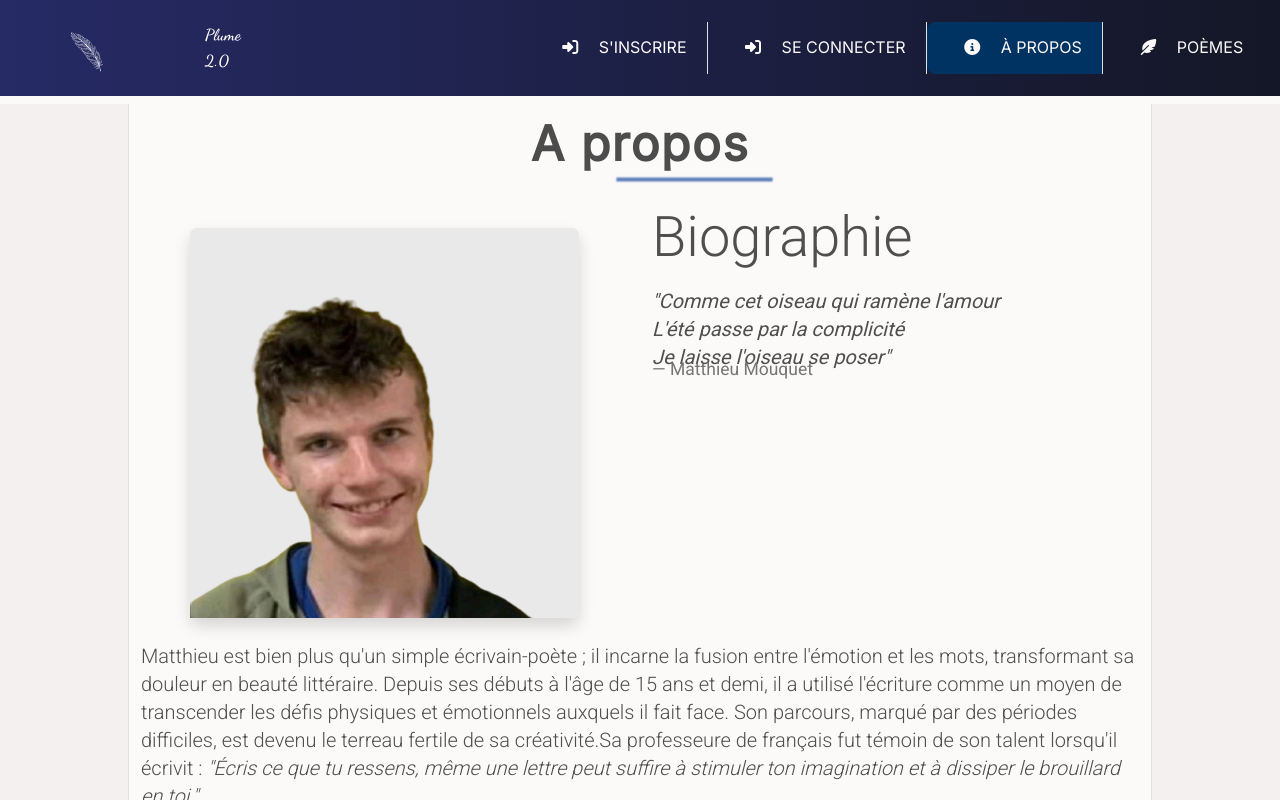
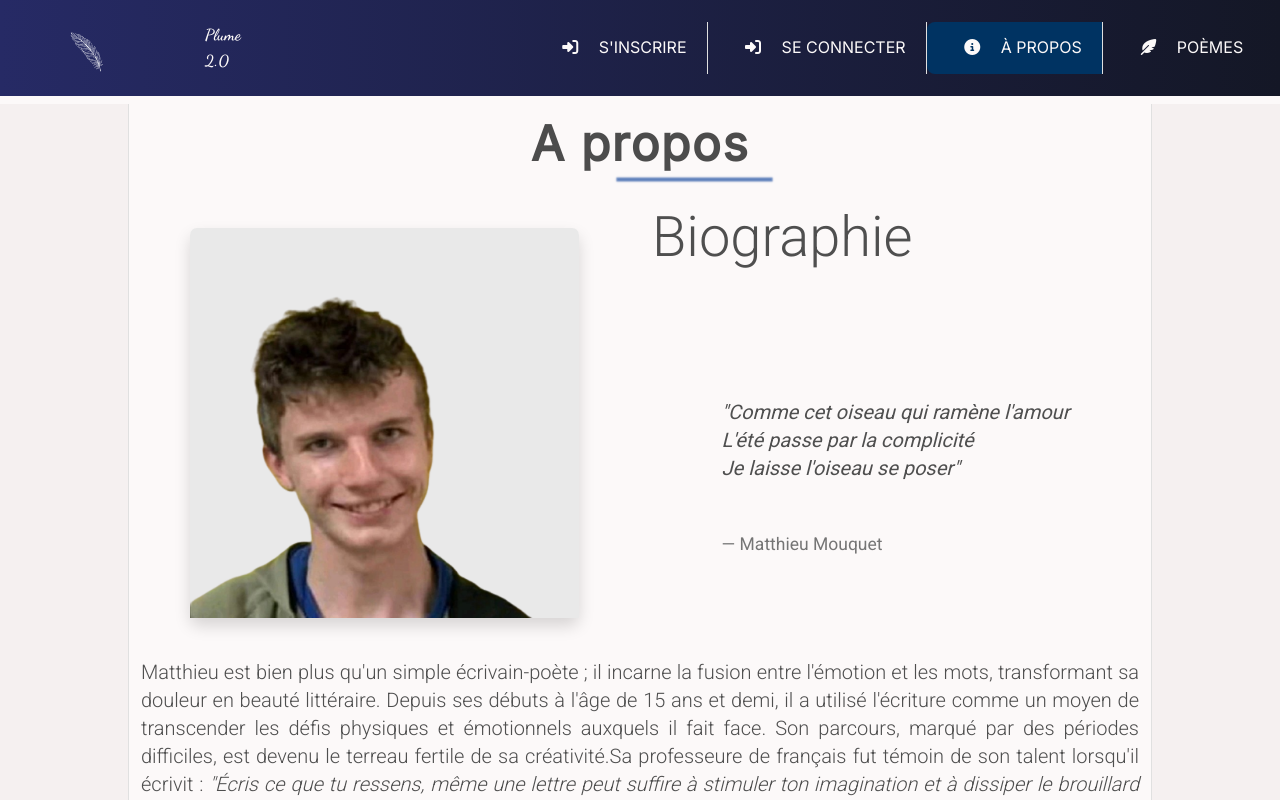
Before and after one commit to GaspardPierre/Plume2.0, a React (Vite) app in the folder front/: page /about in a window 1280 px wide. Shown: the top 800 px of the page. Built offline with nearby package versions, Linux system fonts and the light colour scheme.

Commit message:
add search by title on ra

```diff
--- /dev/null
+++ b/front/src/Admin/Comments/CommentShow.jsx
@@ -0,0 +1,24 @@
+import * as React from 'react';
+import {
+    Show,
+    SimpleShowLayout,
+    TextField,
+    RichTextField,
+    DateField,
+    ArrayField,
+    SingleFieldList,
+    ChipField,
+    ImageField
+} from 'react-admin';
+
+export const CommentShow = (props) => (
+    <Show {...props}>
+        <SimpleShowLayout>
+            <TextField source="content" />
+            <TextField source="work_id" />
+
+            <DateField source="create_at" />
+
+        </SimpleShowLayout>
+    </Show>
+);
--- a/front/src/Admin/Dashboard/Dashboard.jsx
+++ b/front/src/Admin/Dashboard/Dashboard.jsx
@@ -2,7 +2,7 @@ import React from 'react';
 import { Link } from 'react-router-dom';
 import { useDispatch } from 'react-redux';
 import { toggleRole } from '../../reducers/member';
-import { WorkShow } from '../Works/WorkShow';
+
 
 const Dashboard = () => {
   const dispatch = useDispatch();
--- a/front/src/Admin/DataProvider/dataProvider.js
+++ b/front/src/Admin/DataProvider/dataProvider.js
@@ -5,28 +5,38 @@ import api from '../../api';
 
 
 const dataProvider = {
+
   getList: async (resource, params) => {
     let response;
     try {
-        if (resource === 'comment' && params.filter && params.filter.workId) {
-            response = await api.get(`/${resource}/${params.filter.workId}`);
+      if (resource !== 'work') {
+        response = await api.get(`/${resource}`);
+        return { data: response.data, total: response.data.length };
+      }else if (resource === 'work') {
+        if (params.filter) {
+          if (params.filter.labelId) {
+            response = await api.get(`/work/byLabel/${params.filter.labelId}`);
+          } else if (params.filter.title && params.filter.title.trim().length > 0) {
+            const encodedTitle = encodeURIComponent(params.filter.title.trim());
+            response = await api.get(`/work/byTitle?title=${encodedTitle}`);
+            return { data: response.data.data, total: response.data.total };
+          } else {
+            response = await api.get(`${resource}/`);
           }
-        else if (resource === 'work') {
-            if (params.filter && params.filter.labelId) {
-                response = await api.get(`/work/byLabel/${params.filter.labelId}`);
         } else {
-                response = await api.get(`/${resource}`);
+          response = await api.get(`/work`);
         }
       } else {
         response = await api.get(`/${resource}`);
       }
-        console.log("Data from API:", response.data);
-        return { data: response.data, total: response.data.length };
+      return { data: response.data, total: response.data.length};
     } catch (error) {
       console.error(`Erreur lors de la récupération des ${resource}:`, error);
       throw error;
     }
   },
+
+
   getOne: async (resource, params) => {
     try {
       const response = await api.get(`/${resource}/${params.id}`);
@@ -38,13 +48,15 @@ const dataProvider = {
   },
 
   create: async (resource, params) => {
-    let url = `/${resource}/addWork`;
+    let url = `/${resource}/add${resource.charAt(0).toUpperCase() + resource.slice(1)}`;
 
     try {
       const formData = new FormData();
       Object.keys(params.data).forEach(key => {
         // Vérifiez si le champ est 'picture', qu'il existe et qu'il contient un fichier
         console.log(Object.keys(params.data));
+        console.log('Params data:', params.data);
+
         if (key === 'picture') {
           const picture = params.data[key];
           if (picture && picture.rawFile instanceof File) {
@@ -58,7 +70,7 @@ const dataProvider = {
           console.log(`Appending ${key}:`, params.data[key]);
         }
       });
-
+  console.log("***Requete****:", url,formData);
       const response = await api.post(url, formData,{ withCredentials: true });
       return { data: response.data };
     } catch (error) {
--- a/front/src/Admin/Labels/Label.jsx
+++ b/front/src/Admin/Labels/Label.jsx
@@ -1,4 +1,4 @@
-import { List, Datagrid, TextField, EditButton, DeleteButton, Edit, SimpleForm, TextInput, NumberInput, Create , required } from 'react-admin';
+import { List, Datagrid, TextField, EditButton,ShowButton, DeleteButton, Edit, SimpleForm, TextInput, NumberInput, Create , required } from 'react-admin';
 import TextareaAutosize from 'react-textarea-autosize';
 // LabelList Component
 export const LabelList = (props) => {
@@ -11,6 +11,7 @@ export const LabelList = (props) => {
                 <TextField source='id' />
                 <TextField source='tag' />
                 <EditButton basePath='/label' />
+                <ShowButton basePath="/label" />
                 <DeleteButton basePath='/label' />
             </Datagrid>
         </List>
--- a/front/src/Admin/Works/Work.jsx
+++ b/front/src/Admin/Works/Work.jsx
@@ -18,7 +18,11 @@ import {
   FileInput,
   ImageField,
   useListController,
-  ShowButton
+  ShowButton,
+  TopToolbar,
+  FilterButton,
+  CreateButton ,
+  ExportButton
 
 } from "react-admin";
 
@@ -41,33 +45,30 @@ const WorkFilter = (props) => (
       source="labelId"
       validate={validateNumber}
     />
+     <TextInput
+      label="Rechercher par titre"
+      source="title"
+      alwaysOn
+    />
   </Filter>
 );
 
 export const WorkList = (props) => {
-  const {
-    data,
-    page,
-    setPage,
-    perPage,
-    // ... autres propriétés et méthodes retournées par useListController
-  } = useListController();
+
+
+
 
     return (
-
-    <List {...props}
-
-    filters={<WorkFilter />}
-    >
+      <List {...props} filters={<WorkFilter />} sort={{ field: 'id', order: 'ASC' }}>
         <Datagrid>
           <TextField source="id" />
           <TextField source="title" />
           <EditButton basePath="/work" />
         <ShowButton basePath="/work" />
         <DeleteButton basePath="/work" />
+
         </Datagrid>
       </List>
-
     );
   };
 
--- a/front/src/Admin/Works/WorkShow.jsx
+++ b/front/src/Admin/Works/WorkShow.jsx
@@ -18,7 +18,7 @@ export const WorkShow = (props) => (
             <TextField source="author" />
             <RichTextField source="content" />
             <DateField source="create_at" />
-            <ImageField source="picture" label="Images" />
+            <ImageField source="urlImage" label="Images" />
             <ArrayField source="labels">
                 <SingleFieldList>
                     <ChipField source="name" />
--- a/front/src/components/About/About.jsx
+++ b/front/src/components/About/About.jsx
@@ -1,6 +1,6 @@
 import React from 'react'
 import auteur from '../../assets/mat.png'
-
+import './About.scss'
 export default function About() {
   return (
     <div className='container'>
@@ -13,20 +13,20 @@ export default function About() {
     </div>
     <div className="col-md-6">
     <h2 className="display-4 mb-3 text-left">Biographie</h2>
-        {/* Citation */}
-        <blockquote className="blockquote">
-            <p className='citation fst-italic'>"Comme cet oiseau qui ramène l'amour</p>
-            <p className='citation fst-italic'>L'été passe par la complicité</p>
-            <p className='citation fst-italic'>Je laisse l'oiseau se poser"</p>
-            <footer className="blockquote-footer">Matthieu Mouquet</footer>
-          </blockquote>
+    <div className="d-flex align-items-center" style={{ height: 'calc(100% - 56px)' }}> {/* Ajustez la hauteur si nécessaire */}
+        <blockquote className="blockquote mb-0 custom-line-height">
+            <p className='citation fst-italic custom-line-height'>"Comme cet oiseau qui ramène l'amour</p>
+            <p className='citation fst-italic custom-line-height'>L'été passe par la complicité</p>
+            <p className='citation fst-italic custom-line-height'>Je laisse l'oiseau se poser"</p>
+            <footer className="blockquote-footer mt-5 custom-line-height">Matthieu Mouquet</footer>
+        </blockquote>
+    </div>
+</div>
 
-
-    </div>
   </div>
   <div className='row'>
     <div className='col-md-12'>
-    <p className="lead lead bio-text ">Matthieu est bien plus qu'un simple écrivain-poète ; il incarne la fusion entre l'émotion et les mots, transformant sa douleur en beauté littéraire. Depuis ses débuts à l'âge de 15 ans et demi, il a utilisé l'écriture comme un moyen de transcender les défis physiques et émotionnels auxquels il fait face. Son parcours, marqué par des périodes difficiles, est devenu le terreau fertile de sa créativité.Sa professeure de français fut témoin de son talent lorsqu'il écrivit : <span className="className='citation fst-italic"> "Écris ce que tu ressens, même une lettre peut suffire à stimuler ton imagination et à dissiper le brouillard en toi."</span></p><p className='lead lead bio-text'>
+    <p className="lead lead bio-text mt-3">Matthieu est bien plus qu'un simple écrivain-poète ; il incarne la fusion entre l'émotion et les mots, transformant sa douleur en beauté littéraire. Depuis ses débuts à l'âge de 15 ans et demi, il a utilisé l'écriture comme un moyen de transcender les défis physiques et émotionnels auxquels il fait face. Son parcours, marqué par des périodes difficiles, est devenu le terreau fertile de sa créativité.Sa professeure de français fut témoin de son talent lorsqu'il écrivit : <span className="className='citation fst-italic"> "Écris ce que tu ressens, même une lettre peut suffire à stimuler ton imagination et à dissiper le brouillard en toi."</span></p><p className='lead lead bio-text mt-3'>
 
 Cette simple devise révèle son engagement à exprimer ses émotions à travers les mots, une philosophie qui guide chacune de ses œuvres.Dès lors, Matthieu a exploré divers genres littéraires, plongeant d'abord dans la poésie en 2021. Ses poèmes, telles des feuilles d'automne emportées par le vent, capturent la beauté éphémère de l'existence.
 
--- a/front/src/main.jsx
+++ b/front/src/main.jsx
@@ -15,17 +15,14 @@ import dataProvider from './Admin/DataProvider/dataProvider';
 import authProvider from './provider/authProvider';
 import { WorkList, WorkEdit, WorkCreate } from './Admin/Works/Work';
 import { WorkShow } from './Admin/Works/WorkShow';
+import { CommentShow } from './Admin/Comments/CommentShow';
 import { CommentList, CommentEdit } from './Admin/Comments/Comment';
 import { MemberList, MemberEdit, MemberCreate } from './Admin/Members/Member';
 import { LabelList, LabelEdit, LabelCreate } from './Admin/Labels/Label';
+import { QueryClient, QueryClientProvider } from 'react-query';
 import Layout from './Admin/Layout';
 import './index.scss';
 
-
-
-import '../src/index.scss'
-
-// Set the height of the body to the height of the window
 
 const Root = () => {
   useEffect(() => {
@@ -39,9 +36,11 @@ const Root = () => {
   }, []);
 
   return (
+
     <Provider store={store} >
       <AppLogic />
     </Provider>
+
   );
 };
 
@@ -49,11 +48,11 @@ const AppLogic = () => {
   const isAdmin = useSelector((state) => state.member.role) === 'admin';
   return (
     <BrowserRouter>
-      <React.StrictMode>
+     {/*  <React.StrictMode> */}
         {isAdmin ?
           (<Admin dashboard={Dashboard} dataProvider={dataProvider} authProvider={authProvider} layout={Layout}>
             <Resource name="work" list={WorkList} edit={WorkEdit} create={WorkCreate} show ={WorkShow}/>
-            <Resource name="comment" list={CommentList} edit={CommentEdit} />
+            <Resource name="comment" list={CommentList} edit={CommentEdit} show={CommentShow}/>
             <Resource name="member" list={MemberList} edit={MemberEdit} create={MemberCreate} />
             <Resource name="label" list={LabelList} edit={LabelEdit} create={LabelCreate} />
           </Admin>) :
@@ -61,7 +60,7 @@ const AppLogic = () => {
             <App />
           )
         }
-      </React.StrictMode>,
+     {/*  </React.StrictMode>, */}
     </BrowserRouter>
 
   );
```
Also changed, not shown: 4 other files (tests, documents, lock files or other folders). Lines whose indentation alone changed are shown as unchanged.
